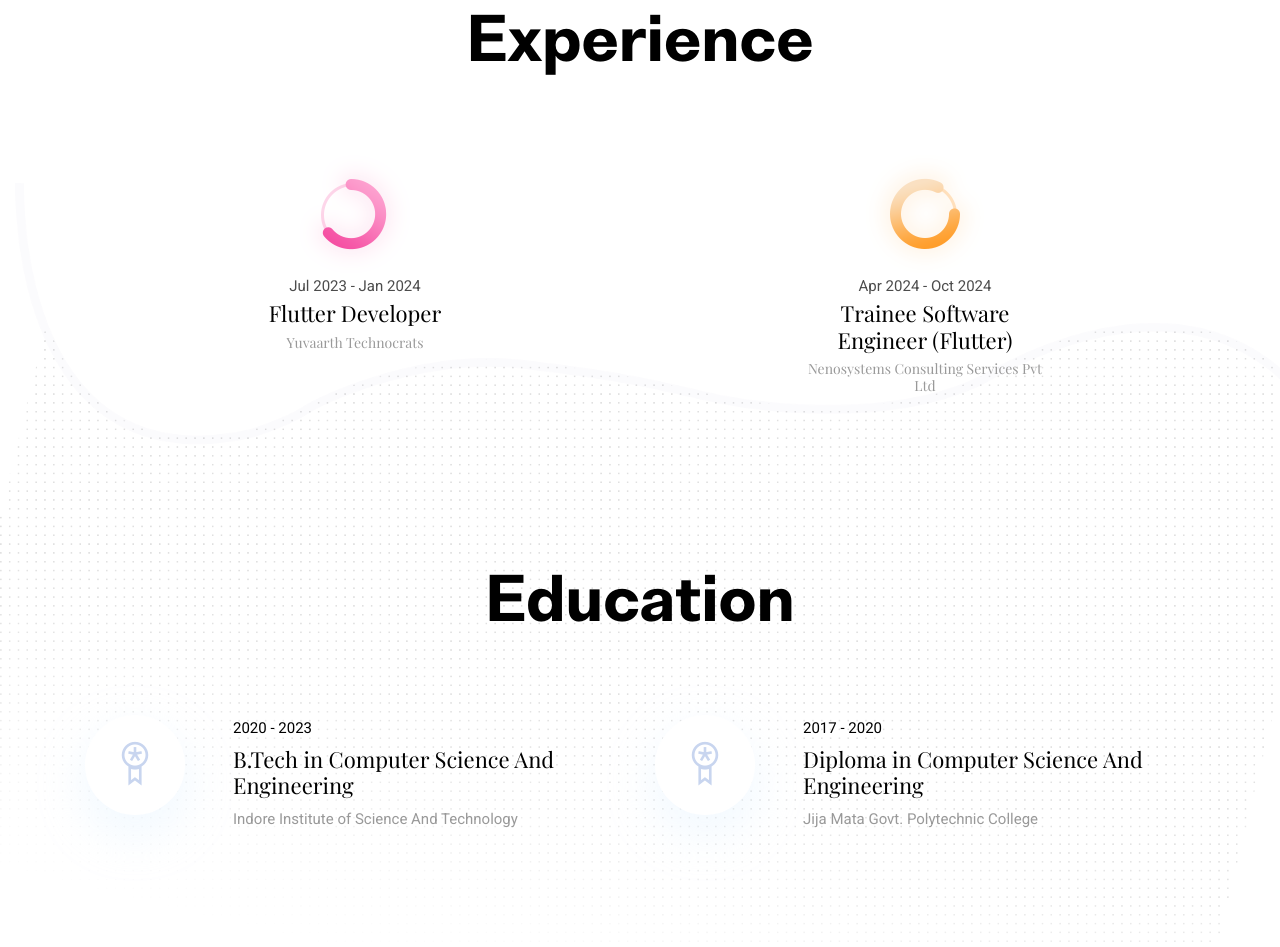
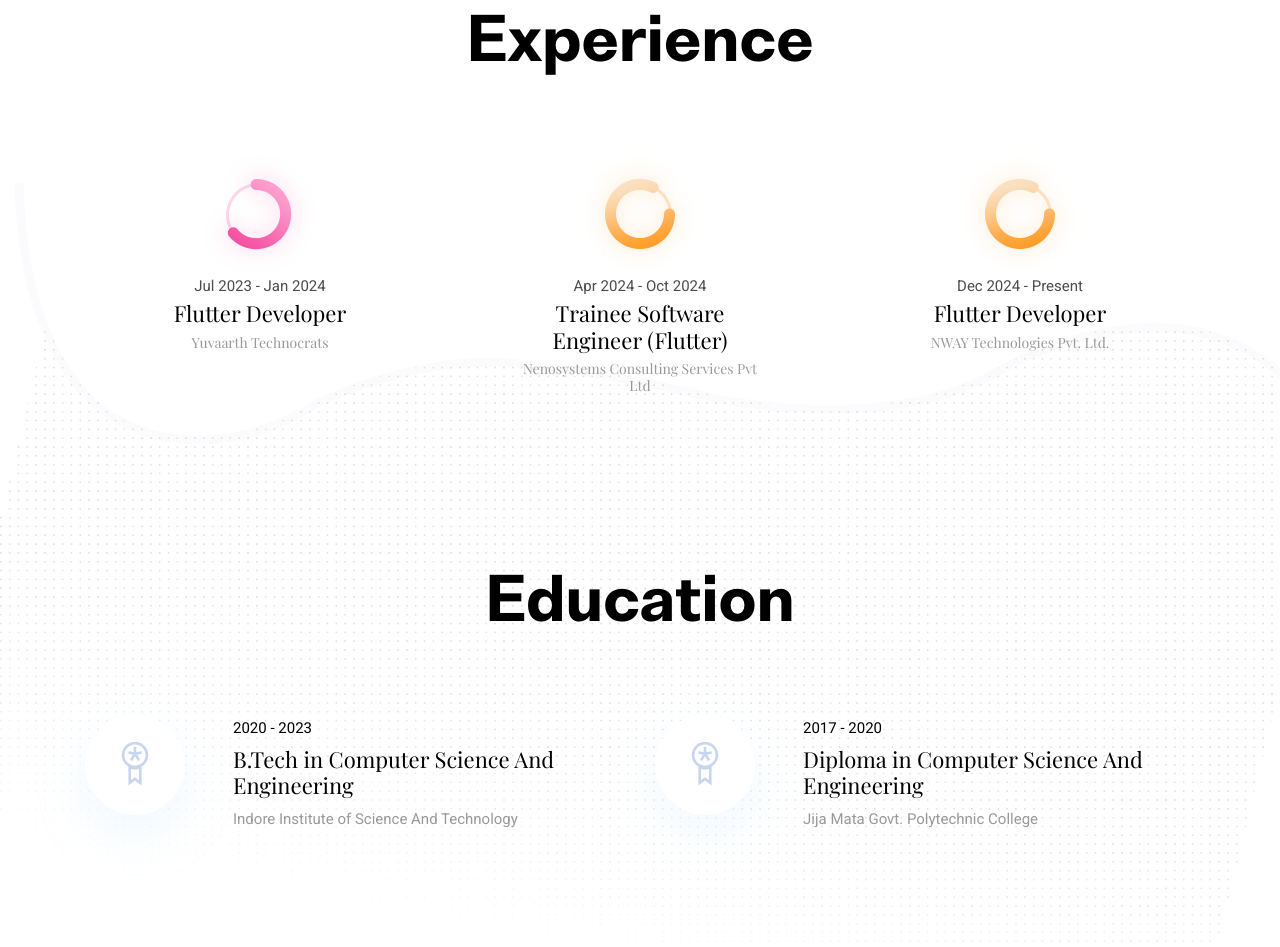
Before and after one commit to hackerj122/MY-Portfolio, a plain HTML site: page index.html in a window 1280 px wide. Shown: the part 2271-3218 px from the top of the page. Drawn offline with nearby package versions, Linux system fonts and the light colour scheme.

Commit message:
Update Current job position

```diff
--- a/index.html
+++ b/index.html
@@ -224,6 +224,12 @@
           <p class="mb-0">Apr 2024 - Oct 2024</p>
           <h4>Trainee Software Engineer (Flutter)</h4>
           <h6 class="text-light">Nenosystems Consulting Services Pvt Ltd</h6>
+        </div>
+         <div class="col-lg-3 col-md-4 text-center">
+          <img src="images/experience/icon-2.png" alt="icon">
+          <p class="mb-0">Dec 2024 - Present</p>
+          <h4>Flutter Developer</h4>
+          <h6 class="text-light">NWAY Technologies Pvt. Ltd.</h6>
         </div>
       </div>
     </div>
```
